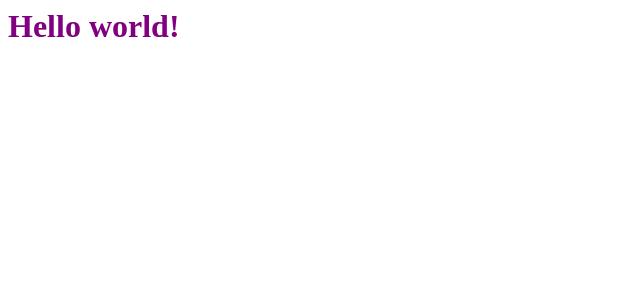
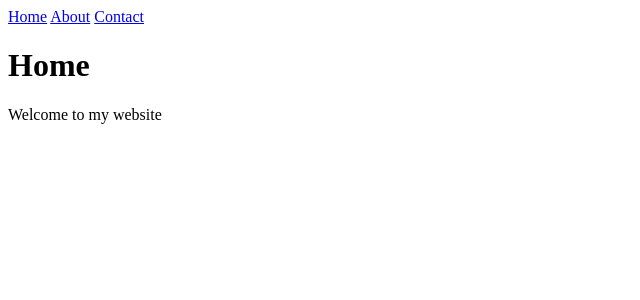
Before and after one commit to S-H-GAMELINKS/SvelteStimulusCpp, a Svelte app in the folder static/: page / in a window 1280 px wide. Shown: the top 300 px of the page, without its empty margins (0-640 px from the left). Built offline with nearby package versions, Linux system fonts and the light colour scheme; what stimulus would draw is missing.

Commit message:
using svelte-routing for spa

```diff
--- a/static/src/App.svelte
+++ b/static/src/App.svelte
@@ -1,13 +1,22 @@
+<!-- App.svelte -->
 <script>
-	export let name;
+  import { Router, Link, Route } from "svelte-routing";
+  import Home from "./routes/Home.svelte";
+  import About from "./routes/About.svelte";
+  import Contact from "./routes/Contact.svelte";
+
+  export let url = "";
 </script>
 
-<style>
-	h1 {
-		color: purple;
-	}
-</style>
-
-<div data-controller="hoge">
-    <h1>Hello {name}!</h1>
-</div>
+<Router url="{url}">
+  <nav>
+    <Link to="/">Home</Link>
+    <Link to="/about">About</Link>
+    <Link to="/contact">Contact</Link>
+  </nav>
+  <div>
+    <Route path="/contact" component="{Contact}" />
+    <Route path="/about" component="{About}" />
+    <Route path="/"><Home /></Route>
+  </div>
+</Router>
--- /dev/null
+++ b/static/src/routes/About.svelte
@@ -0,0 +1,3 @@
+
+<h1>About</h1>
+<p>I like to code</p>
--- /dev/null
+++ b/static/src/routes/Contact.svelte
@@ -0,0 +1,3 @@
+
+<h1>Contact</h1>
+<p>Contact us!</p>
--- /dev/null
+++ b/static/src/routes/Home.svelte
@@ -0,0 +1,2 @@
+<h1>Home</h1>
+<p>Welcome to my website</p>
```
